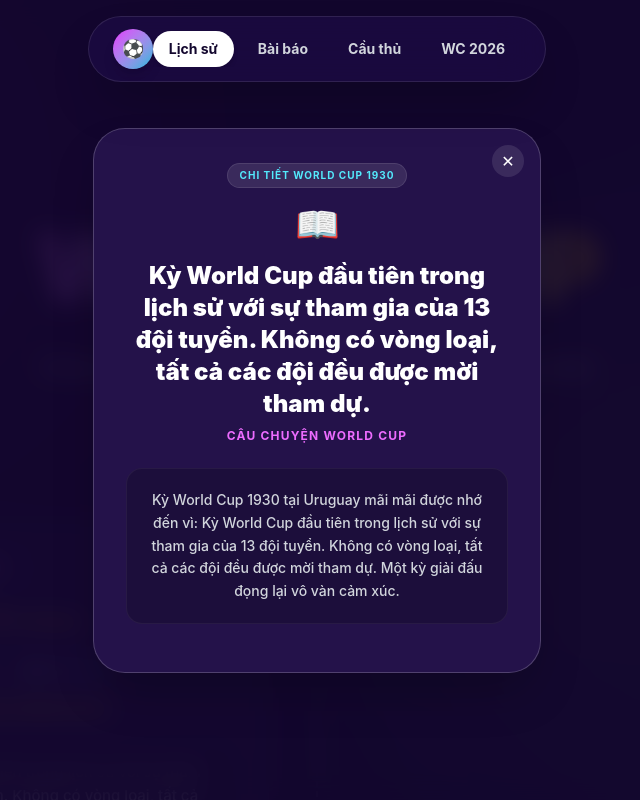
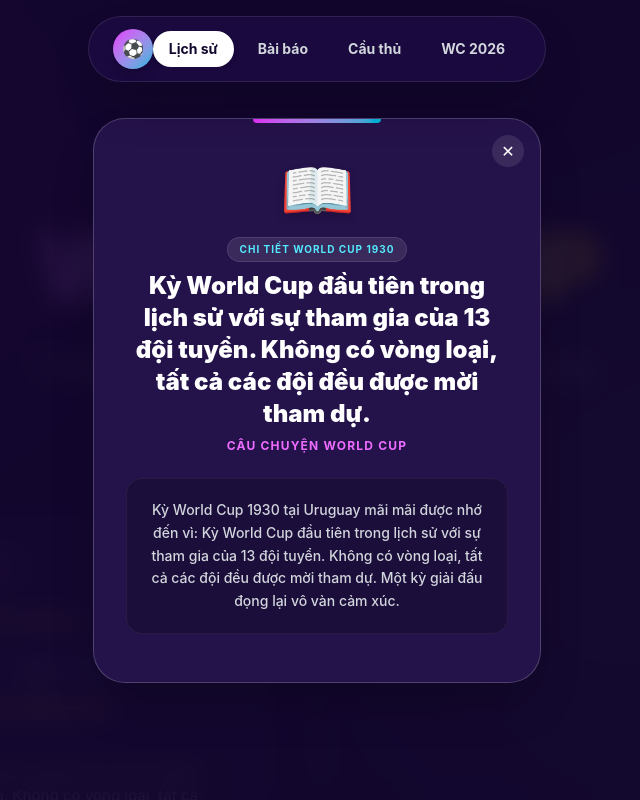
Before and after one commit to mtdes23/worldcup2026, a Vue app: page / in a window 1280 px wide. Both pictures are taken after a click on the element 364 px from the left and 796 px from the top of the page. Shown: the top 800 px of the page, without its empty margins (323-963 px from the left). Built offline with nearby package versions, Linux system fonts and the light colour scheme.

Commit message:
feat: display player avatars inside detail modals across the app

```diff
--- a/src/components/LegendsView.vue
+++ b/src/components/LegendsView.vue
@@ -48,6 +48,7 @@ const showPlayerDetail = async (player) => {
   detailModal.value = {
     title: 'Huyền Thoại Bóng Đá',
     icon: player.icon,
+    imageUrl: player.imageUrl,
     name: player.name,
     content: `Danh thủ ${player.name} là một huyền thoại mang quốc tịch ${player.nation}, nổi tiếng khi thi đấu ở vị trí ${player.position}.`,
     wikiLoading: true,
@@ -190,14 +191,20 @@ const showPlayerDetail = async (player) => {
           ✕
         </button>
 
-        <div class="p-8 text-center">
-          <div class="inline-block px-3 py-1 rounded-full bg-white/10 text-[10px] font-bold text-cyan-300 mb-4 uppercase tracking-widest border border-white/10">
+        <div class="p-8 text-center pt-10">
+          <div class="absolute top-0 left-1/2 -translate-x-1/2 w-32 h-1 bg-gradient-to-r from-fuchsia-500 to-cyan-500 rounded-b-full"></div>
+
+          <div v-if="detailModal.imageUrl" class="w-28 h-28 mx-auto mb-4 rounded-full overflow-hidden border-4 border-white/10 shadow-[0_0_20px_rgba(217,70,239,0.3)] relative group">
+            <img :src="detailModal.imageUrl" class="w-full h-full object-cover object-top group-hover:scale-110 transition-transform duration-500" />
+            <div class="absolute inset-0 bg-gradient-to-t from-black/50 to-transparent"></div>
+          </div>
+          <div v-else class="text-6xl mb-4 drop-shadow-lg">{{ detailModal.icon || '⚽' }}</div>
+
+          <div class="inline-block px-3 py-1 rounded-full bg-white/10 text-[10px] font-bold text-cyan-300 mb-2 uppercase tracking-widest border border-white/10">
             Hồ Sơ Cầu Thủ
           </div>
 
-          <div class="text-4xl mb-4">{{ detailModal.icon || '⚽' }}</div>
-
-          <h2 class="text-2xl font-black text-white mb-2">{{ detailModal.name }}</h2>
+          <h2 class="text-2xl font-black text-white mb-1">{{ detailModal.name }}</h2>
           <div class="text-fuchsia-400 text-xs uppercase font-bold mb-6 tracking-widest">{{ detailModal.title }}</div>
 
           <p class="text-gray-300 leading-relaxed bg-black/20 p-5 rounded-2xl text-sm font-medium border border-white/5 mb-4">
--- a/src/components/TimelineList.vue
+++ b/src/components/TimelineList.vue
@@ -116,12 +116,18 @@
           ✕
         </button>
 
-        <div class="p-8 text-center">
-          <div class="inline-block px-3 py-1 rounded-full bg-white/10 text-[10px] font-bold text-cyan-300 mb-4 uppercase tracking-widest border border-white/10">
+        <div class="p-8 text-center pt-10">
+          <div class="absolute top-0 left-1/2 -translate-x-1/2 w-32 h-1 bg-gradient-to-r from-fuchsia-500 to-cyan-500 rounded-b-full"></div>
+
+          <div v-if="detailModal.imageUrl" class="w-28 h-28 mx-auto mb-4 rounded-full overflow-hidden border-4 border-white/10 shadow-[0_0_20px_rgba(217,70,239,0.3)] relative group">
+            <img :src="detailModal.imageUrl" class="w-full h-full object-cover object-top group-hover:scale-110 transition-transform duration-500" />
+            <div class="absolute inset-0 bg-gradient-to-t from-black/50 to-transparent"></div>
+          </div>
+          <div v-else class="text-6xl mb-4 drop-shadow-lg">{{ detailModal.icon || '⚽' }}</div>
+
+          <div class="inline-block px-3 py-1 rounded-full bg-white/10 text-[10px] font-bold text-cyan-300 mb-2 uppercase tracking-widest border border-white/10">
             Chi tiết World Cup {{ detailModal.year }}
           </div>
-
-          <div class="text-4xl mb-4">{{ detailModal.icon }}</div>
 
           <h2 class="text-2xl font-black text-white mb-2">{{ detailModal.name }}</h2>
           <div class="text-fuchsia-400 text-xs uppercase font-bold mb-6 tracking-widest">{{ detailModal.title }}</div>
@@ -245,6 +251,7 @@
 
 <script setup>
 import { ref, onMounted, onUnmounted } from 'vue'
+import legendsData from '../data/legends.json'
 
 const props = defineProps({
   history: {
@@ -314,10 +321,15 @@ const showPlayerDetail = async (player, year) => {
   else if (player.pos === 'DEF') posText = 'Hậu vệ'
   else if (player.pos === 'GK') posText = 'Thủ môn'
 
+  // Try to find avatar from our massive legends database!
+  const legendMatch = legendsData.find(l => l.name === player.name || l.name.includes(player.name) || player.name.includes(l.name))
+  const avatarUrl = legendMatch && legendMatch.imageUrl ? legendMatch.imageUrl : ''
+
   // Set initial modal with loading state for history
   detailModal.value = {
     title: 'Ngôi Sao Đội Hình Tiêu Biểu',
     icon: '⭐',
+    imageUrl: avatarUrl,
     name: player.name,
     content: `Cầu thủ ${player.name} mang quốc tịch ${player.team} thi đấu ở vị trí ${posText} đã lọt vào đội hình tiêu biểu xuất sắc nhất của kỳ World Cup ${year}.`,
     year: year,
```
